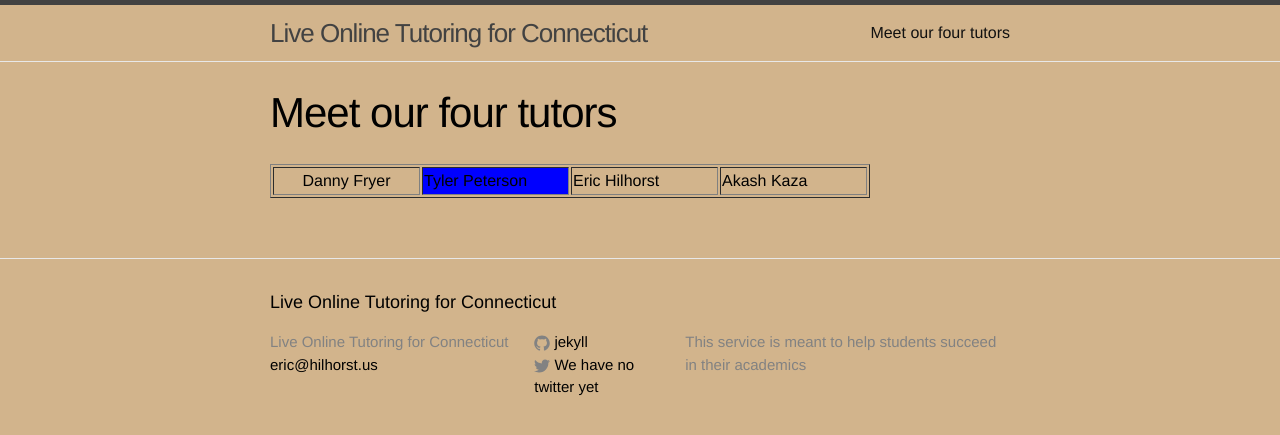
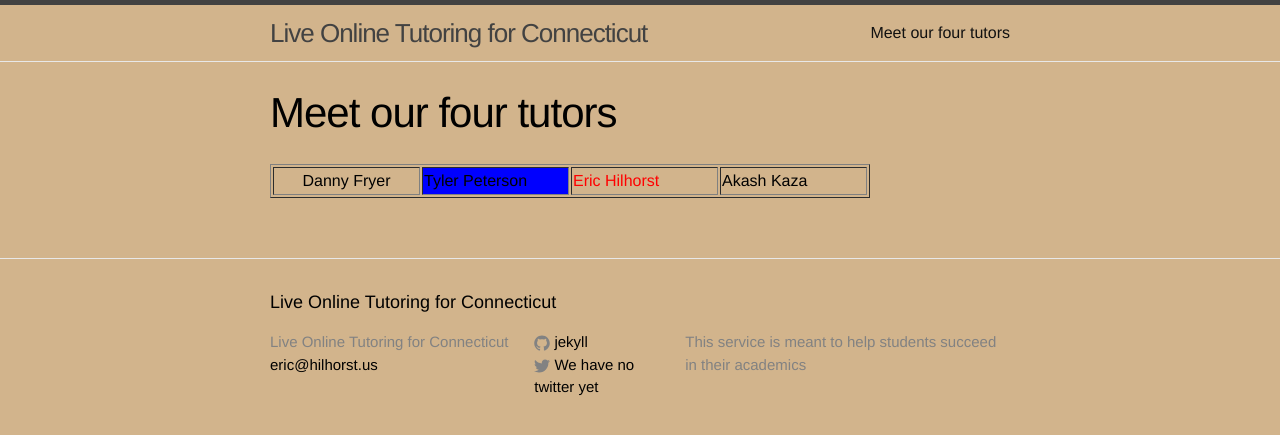
Before and after one commit to pepe454/pepe454.github.io, a Jekyll site: the page built from about.md, in a window 1280 px wide. Shown: the top 435 px of the page. Built offline with Jekyll 4.4.1, drawn with Linux system fonts in a browser that asks for light colours.

Commit message:
Update about.md

```diff
--- a/about.md
+++ b/about.md
@@ -9,7 +9,7 @@ permalink: /about/
   <tr>
     <td width="25%" align="center">Danny Fryer</td>
     <td width="25%" bgcolor="blue">Tyler Peterson</td>
-    <td width="25%">Eric Hilhorst</td>
+    <td width="25%" style="color: red">Eric Hilhorst</td>
     <td width="25%">Akash Kaza</td>
   </tr>
 </table>
```
